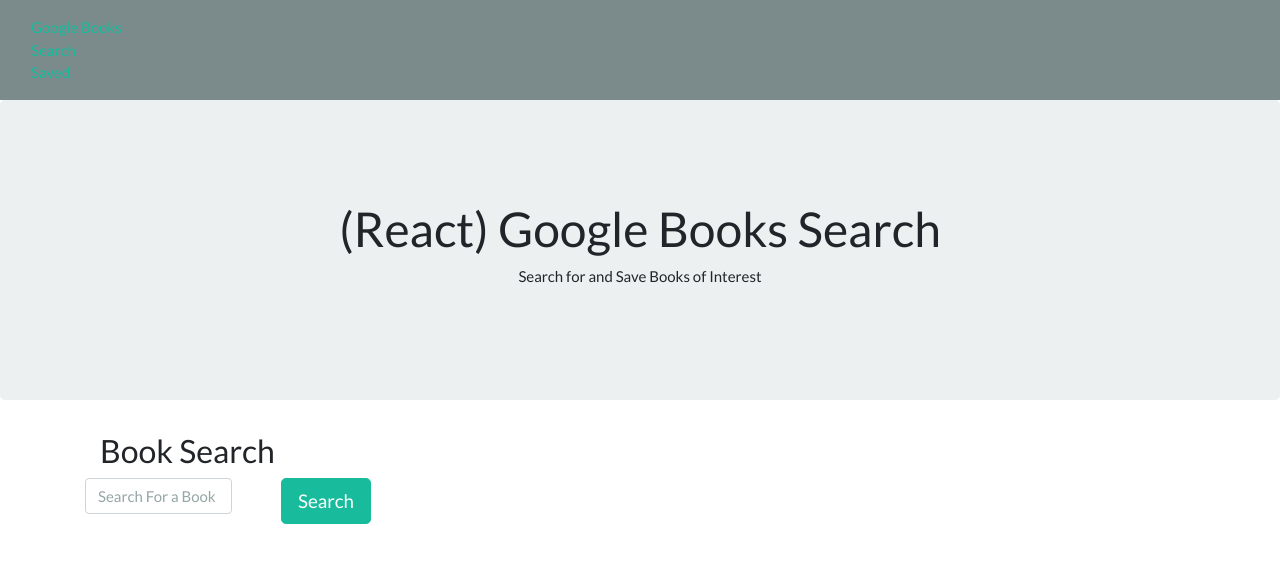
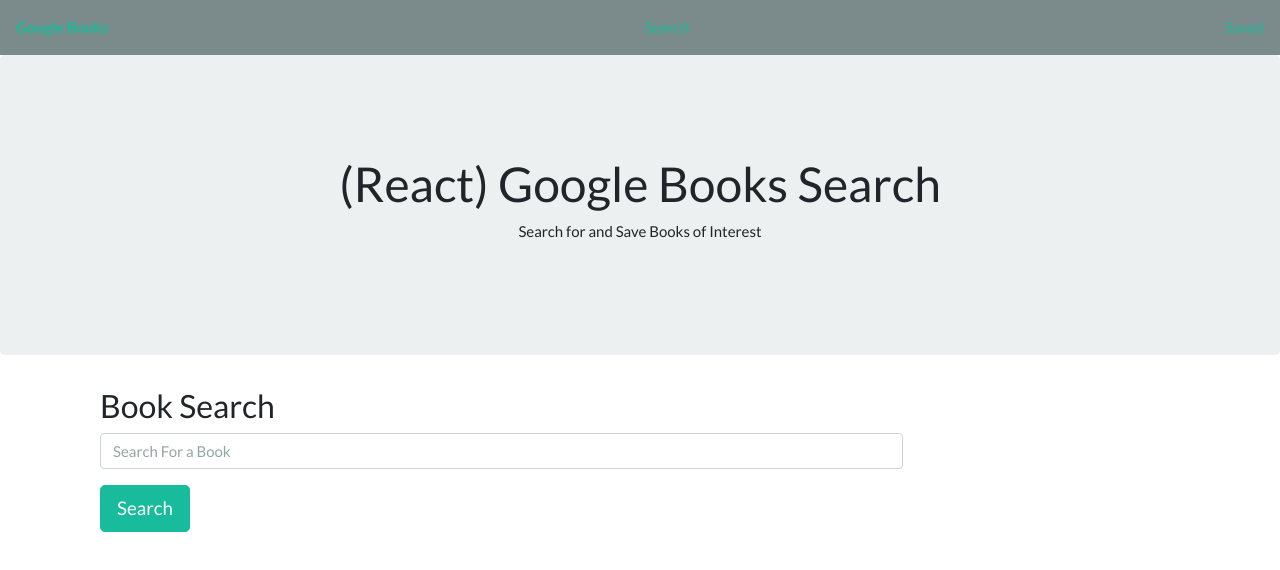
Before and after one commit to aalbareedi/BookSearch, a React (Create React App) app in the folder client/: page / in a window 1280 px wide. Shown: the top 570 px of the page. Built offline with nearby package versions, Linux system fonts and the light colour scheme.

Commit message:
final update 2

```diff
--- a/client/src/App.js
+++ b/client/src/App.js
@@ -3,13 +3,7 @@
 import Nav from "./components/Nav";
 import Search from "./pages/Search";
 import Saved from "./pages/Saved";
-import {
-  BrowserRouter as Router,
-  Link,
-  NavLink,
-  Redirect,
-  Prompt
-} from "react-router-dom";
+import { BrowserRouter as Router } from "react-router-dom";
 import Route from "react-router-dom/Route";
 
 class App extends Component {
@@ -19,7 +13,6 @@
         <div>
           <Nav />
           <Jumbotron />
-
           <Route
             path="/"
             exact
--- a/client/src/components/Input/style.css
+++ b/client/src/components/Input/style.css
@@ -1,3 +1,3 @@
 .input-mystyle {
-  width: 75%;
+  width: ;
 }
--- a/client/src/components/Nav/index.js
+++ b/client/src/components/Nav/index.js
@@ -4,21 +4,11 @@
 function Nav() {
   return (
     <nav className="navbar navbar-dark bg-dark">
-      <div class="container-fluid">
-        <ul class="nav navbar-nav">
-          <li>
-            <a href="https://books.google.com/">Google Books</a>
-          </li>
-          <li>
-            <a class="active" href="/search">
-              Search
-            </a>
-          </li>
-          <li>
-            <a href="/saved">Saved</a>
-          </li>
-        </ul>
-      </div>
+      <a href="https://books.google.com/">
+        <b>Google Books</b>
+      </a>
+      <a href="/search">Search</a>
+      <a href="/saved">Saved</a>
     </nav>
   );
 }
--- a/client/src/pages/Saved.js
+++ b/client/src/pages/Saved.js
@@ -1,7 +1,5 @@
 import React, { Component } from "react";
 import EmptyResult from "../components/EmptyResult";
-import Input from "../components/Input";
-import Button from "../components/Button";
 import { BookList } from "../components/BookList";
 import { BookSearchItem } from "../components/BookSearchItem";
 import { Container, Row, Col } from "../components/Grid";
@@ -66,13 +64,6 @@
                             : ""}
                         </p>
                         <p>{bookFromDb.description}</p>
-                        <a
-                          rel="noreferrer noopener"
-                          target="_blank"
-                          href={bookFromDb.link}
-                        >
-                          Go to the book!
-                        </a>
                       </Col>
                     </Row>
 
--- a/client/src/pages/Search.js
+++ b/client/src/pages/Search.js
@@ -1,5 +1,4 @@
 import React, { Component } from "react";
-import EmptyResult from "../components/EmptyResult";
 import Input from "../components/Input";
 import Button from "../components/Button";
 import { BookList } from "../components/BookList";
@@ -70,7 +69,7 @@
                 <Container>
                   <h3>Book Search</h3>
                   <Row>
-                    <Col size="xs-9">
+                    <Col size="md-9">
                       <Input
                         name="title"
                         value={this.state.title}
@@ -78,7 +77,9 @@
                         placeholder="Search For a Book"
                       />
                     </Col>
-                    <Col size="xs-3">
+                  </Row>
+                  <Row>
+                    <Col size="md-3">
                       <Button
                         //  /*  onClick={() =>this.handleFormSubmit /*this.loadBooks(this.state.title)*/}*/
                         onClick={this.handleFormSubmit}
@@ -122,7 +123,8 @@
                         </Col>
                       </Row>
 
-                      <SaveBtn
+                      <SaveBtn>
+                        <a
                           onClick={() =>
                             this.saveBook({
                               author: reci.volumeInfo.authors.length
@@ -138,7 +140,8 @@
                             })
                           }
                         >
-                        <a>Save </a>
+                          Save{" "}
+                        </a>
                       </SaveBtn>
                       <ViewBtn>
                         <a
```
Lines whose indentation alone changed are shown as unchanged.
